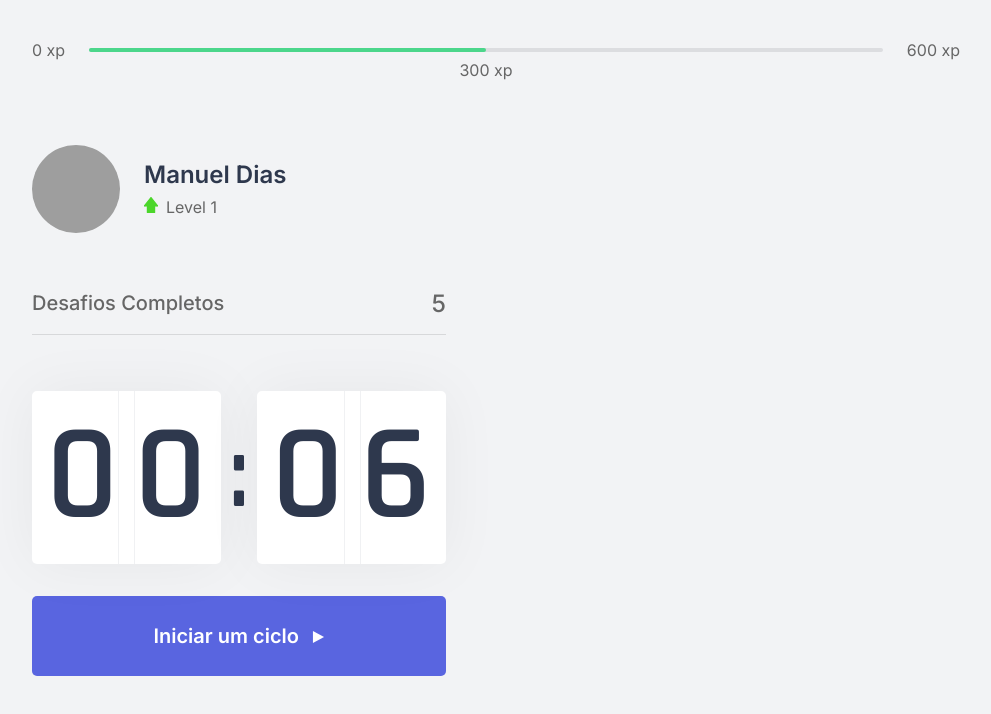
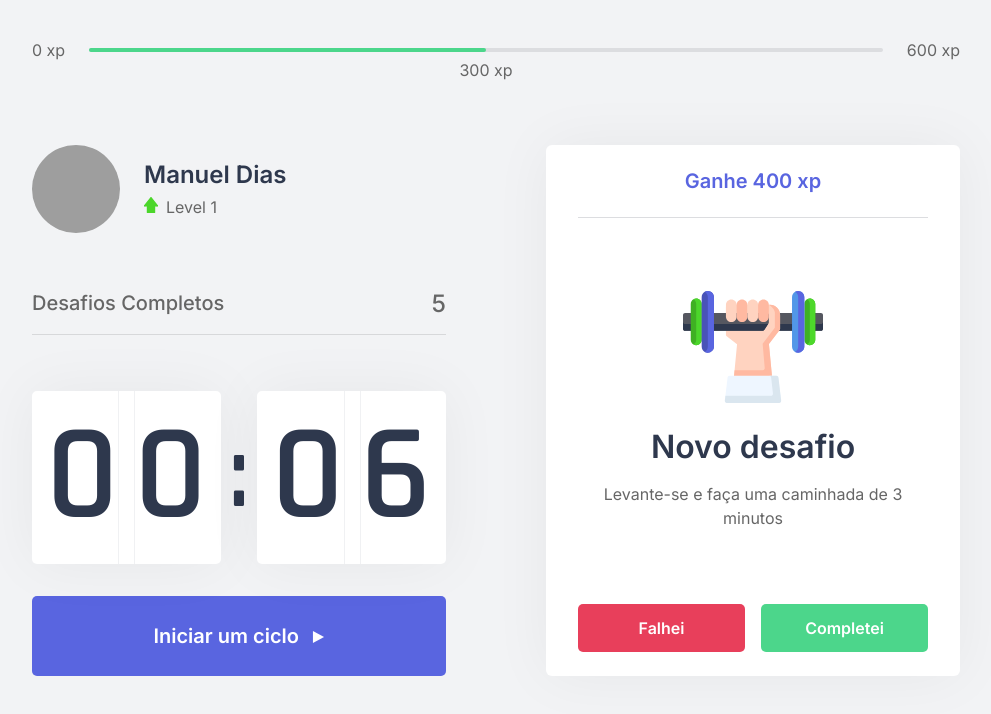
Before and after one commit to Manuel8Dias/Mexe-te_Nextjs, a Next.js app: page / in a window 1280 px wide. Shown: the top 714 px of the page, without its empty margins (144-1135 px from the left). Built offline with nearby package versions, Linux system fonts and the light colour scheme; grey boxes are pictures that could not be loaded.

Commit message:
Commit componente Challenge Box

```diff
--- /dev/null
+++ b/src/components/ChallengeBox.tsx
@@ -0,0 +1,47 @@
+import styles from '../styles/components/ChallengeBox.module.css'
+
+export function ChallengeBox() {
+    const hasActiveChallenge = true
+
+    return(
+        <div className={styles.challengeBoxContainer}>
+            { hasActiveChallenge ? (
+                <div className={styles.challengeActive}>
+                    <header>Ganhe 400 xp</header>
+
+                    <main>
+                        <img src="icons/body.svg" />
+                        <strong>Novo desafio</strong>
+                        <p>Levante-se e faça uma caminhada de 3 minutos</p>
+                    </main>
+
+                    <footer>
+                        <button
+                            type="button"
+                            className={styles.challengeFailedButton}
+
+                        >
+                            Falhei
+                        </button>
+                        <button
+                            type="button"
+                            className={styles.challengeSucceededButton}
+
+                        >
+                            Completei
+                        </button>
+                    </footer>
+                </div>
+            ) : (
+                <div className={styles.challengeNotActive}>
+                <strong>Finalize um ciclo para receber um desafio</strong>
+                <p>
+                    <img src="icons/level-up.svg" alt="Level Up"/>
+                    Suba de nível completando desafios.
+                </p>
+                </div>
+            ) }
+
+        </div>
+    )
+}
--- a/src/components/Countdown.tsx
+++ b/src/components/Countdown.tsx
@@ -55,6 +55,7 @@
                     className={styles.CountdownButton}
                 >
                 Ciclo encerrado
+                {/* <img src="icons/close.svg" alt='Play'/> */}
         </button>
             ) : (
                 <>
@@ -65,7 +66,7 @@
                     onClick= {resetCountdown}
                 >
                     Abandonar ciclo
-                    <img src="icons/close.svg" alt='Play'/>
+                    <img src="icons/close.svg" alt='Close'/>
             </button>
             ) : (
                 <button
--- a/src/pages/index.tsx
+++ b/src/pages/index.tsx
@@ -1,11 +1,15 @@
+import React from "react"
+import Head from "next/head"
+
 import { CompletedChallenges } from "../components/CompletedChallenges"
-import { Countdown } from "../components/countdown"
+import { Countdown } from "../components/Countdown"
 import { ExperienceBar } from "../components/ExperienceBar"
 import { Profile } from '../components/Profile'
-
-import Head from "next/head"
+import { ChallengeBox } from "../components/ChallengeBox"
 
 import styles from "../styles/pages/Home.module.css"
+
+
 
 export default function Home() {
   return (
@@ -23,7 +27,7 @@
           <Countdown />
         </div>
         <div>
-
+          <ChallengeBox />
         </div>
       </section>
     </div>
--- /dev/null
+++ b/src/styles/components/ChallengeBox.module.css
@@ -0,0 +1,113 @@
+
+.challengeBoxContainer {
+    height: 100%;
+
+    background: var(--white);
+    border-radius: 6px;
+    box-shadow: 0 0  60px rgba(0, 0, 0, 0.05);
+    padding: 1.5rem 2rem;
+
+    display: flex;
+    flex-direction: column;
+    align-items: center;
+    justify-content: center;
+
+    text-align: center;
+}
+
+.challengeNotActive {
+    display: flex;
+    flex-direction: column;
+    align-items: center;
+}
+
+.challengeNotActive strong{
+    font-size: 1.4rem;
+    font-weight: 500;
+    list-style: 1.7;
+}
+
+.challengeNotActive p{
+    display: flex;
+    /* flex-direction: column; */
+    align-items: center;
+    line-height: 1.4;
+    max-width: 90%;
+    margin-top: 2rem;
+    margin-left: 0.1rem;
+}
+
+.challengeNotActive p img {
+    width: 2rem;
+}
+
+.challengeActive {
+    height: 100%;
+
+    display: flex;
+    flex-direction: column;
+}
+
+.challengeActive header {
+    color: var(--blue);
+    font-weight: 600;
+    font-size: 1.25rem;
+    padding: 0 2rem 1.5rem;
+    border-bottom: 1px solid var(--grey-line)
+}
+
+.challengeActive main {
+    flex: 1;
+    display: flex;
+    flex-direction: column;
+    align-items: center;
+    justify-content: center;
+}
+
+.challengeActive main strong {
+    font-weight: 600;
+    font-size: 2rem;
+    color: var(--title);
+    margin: 1.5rem 0 1rem;
+}
+
+.challengeActive main p {
+    line-height: 1.5;
+}
+
+.challengeActive footer {
+    display: grid;
+    grid-template-columns: repeat(2, 1fr);
+    gap: 1rem;
+}
+
+.challengeActive footer button {
+    height: 3rem;
+
+    display: flex;
+    align-items: center;
+    justify-content: center;
+
+    border: 0;
+    border-radius: 5px;
+
+    color: var(--white);
+
+    font-size: 1rem;
+    font-weight: 600;
+
+    transition: all 0.2s;
+}
+
+.challengeActive footer button.challengeFailedButton {
+    background: var(--red);
+}
+
+.challengeActive footer button.challengeSucceededButton {
+    background: var(--green);
+}
+
+.challengeActive footer button:hover {
+    filter: brightness(0.9);
+    font-size: 0.96rem;
+}
```
